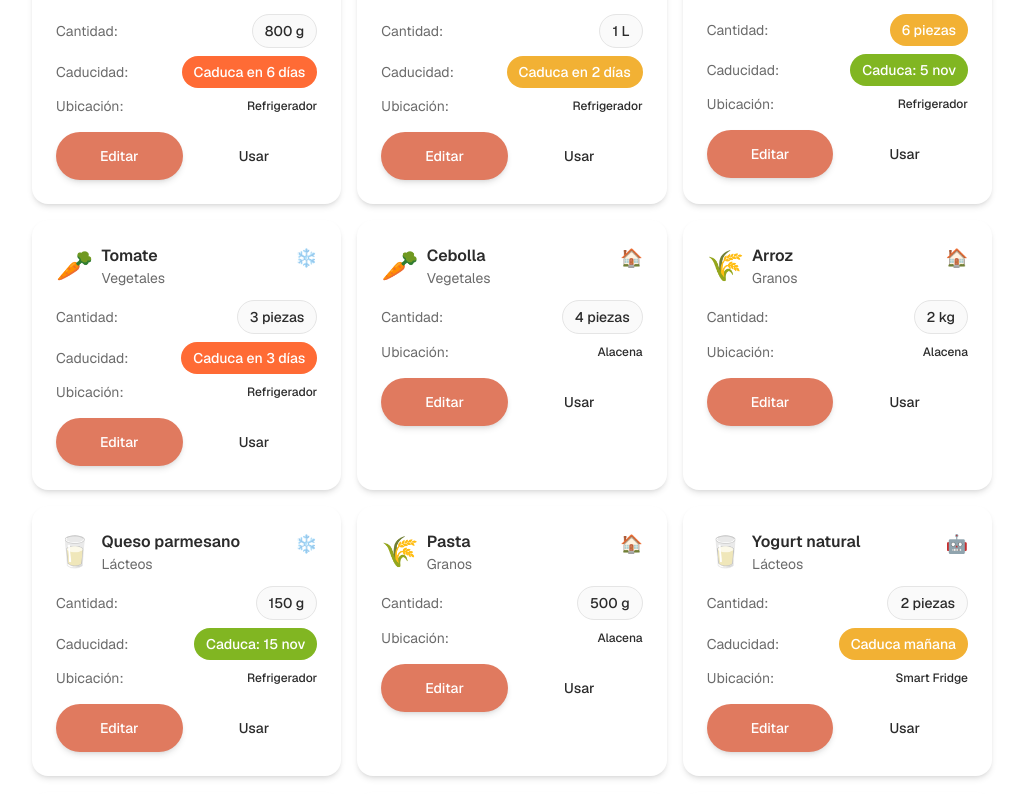
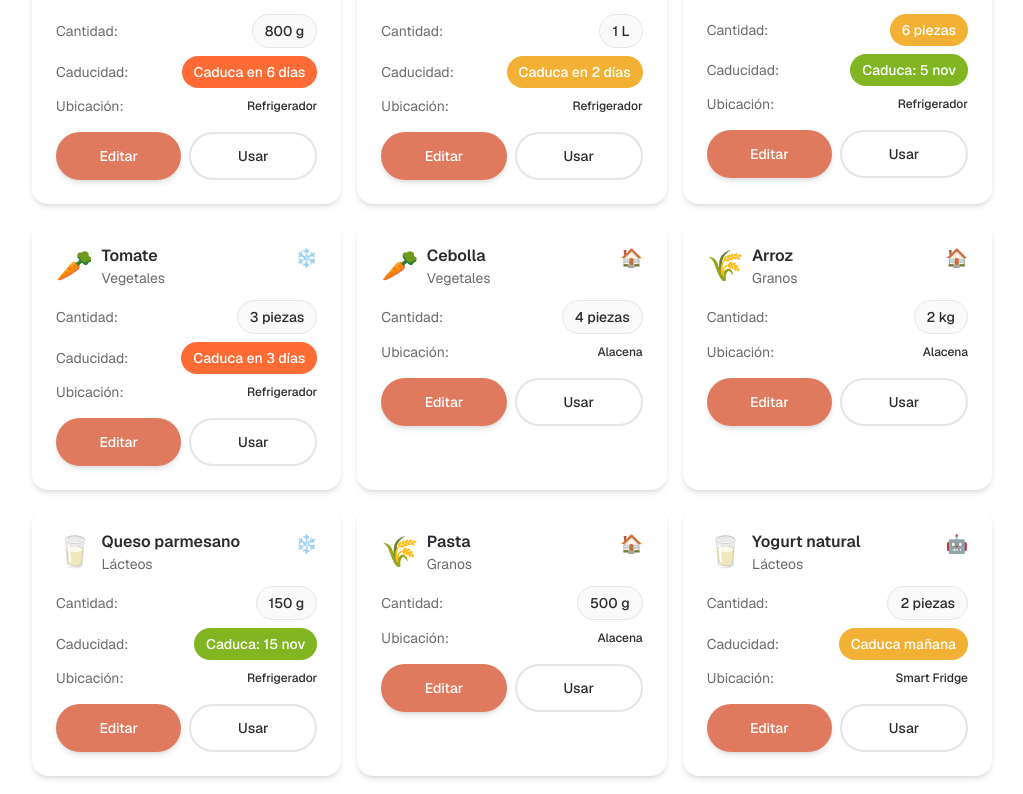
Before and after one commit to onofrela/rem-e, a Next.js app: page /inventory in a window 1280 px wide. Shown: the part 1206-2000 px from the top of the page, without its empty margins (256-1279 px from the left). Built offline with nearby package versions, Linux system fonts and the light colour scheme.

Commit message:
Fix Button

```diff
--- a/app/inventory/page.tsx
+++ b/app/inventory/page.tsx
@@ -342,7 +342,7 @@ export default function InventoryPage() {
                   <Button variant="secondary" fullWidth className="text-sm">
                     Editar
                   </Button>
-                  <Button variant="outline" fullWidth className="text-sm">
+                  <Button variant="ghost" fullWidth className="text-sm">
                     Usar
                   </Button>
                 </div>
```
